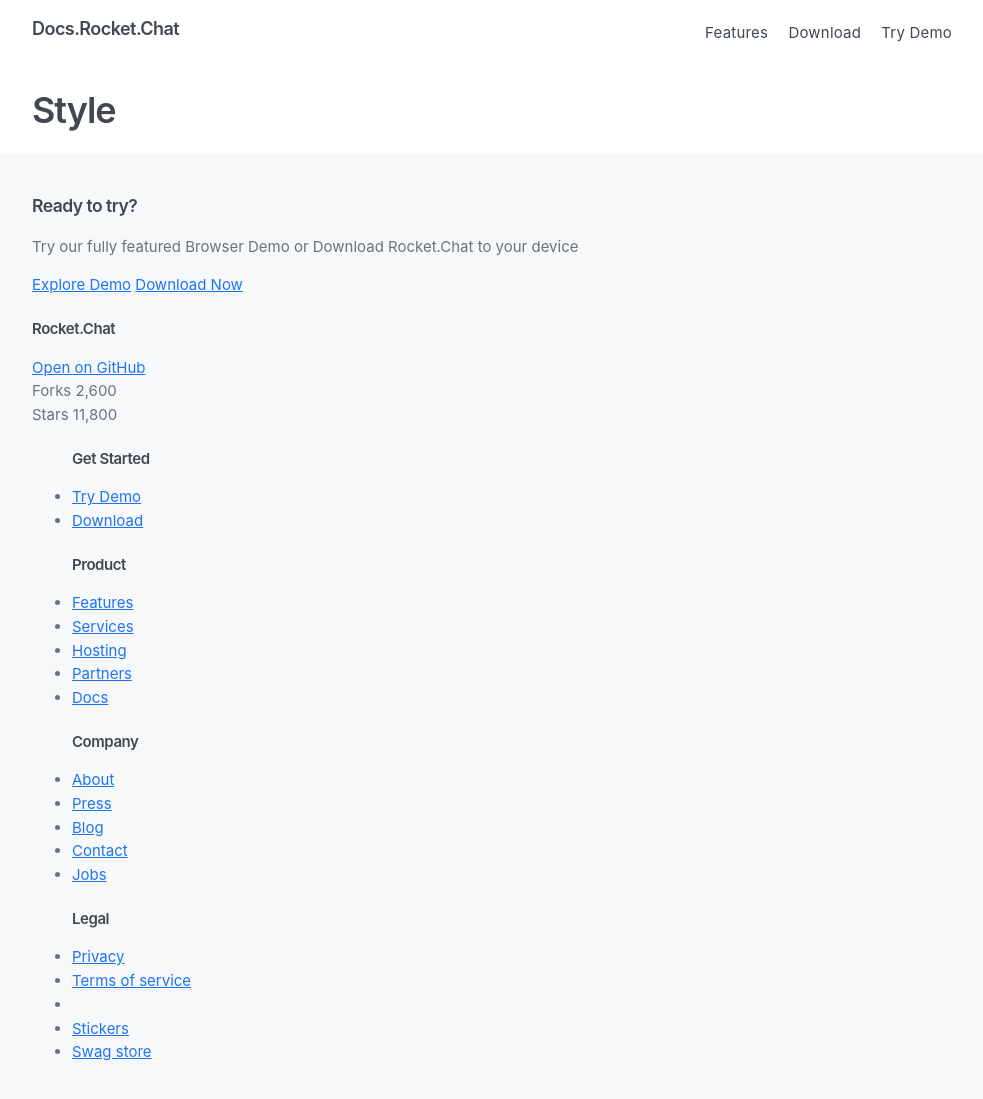
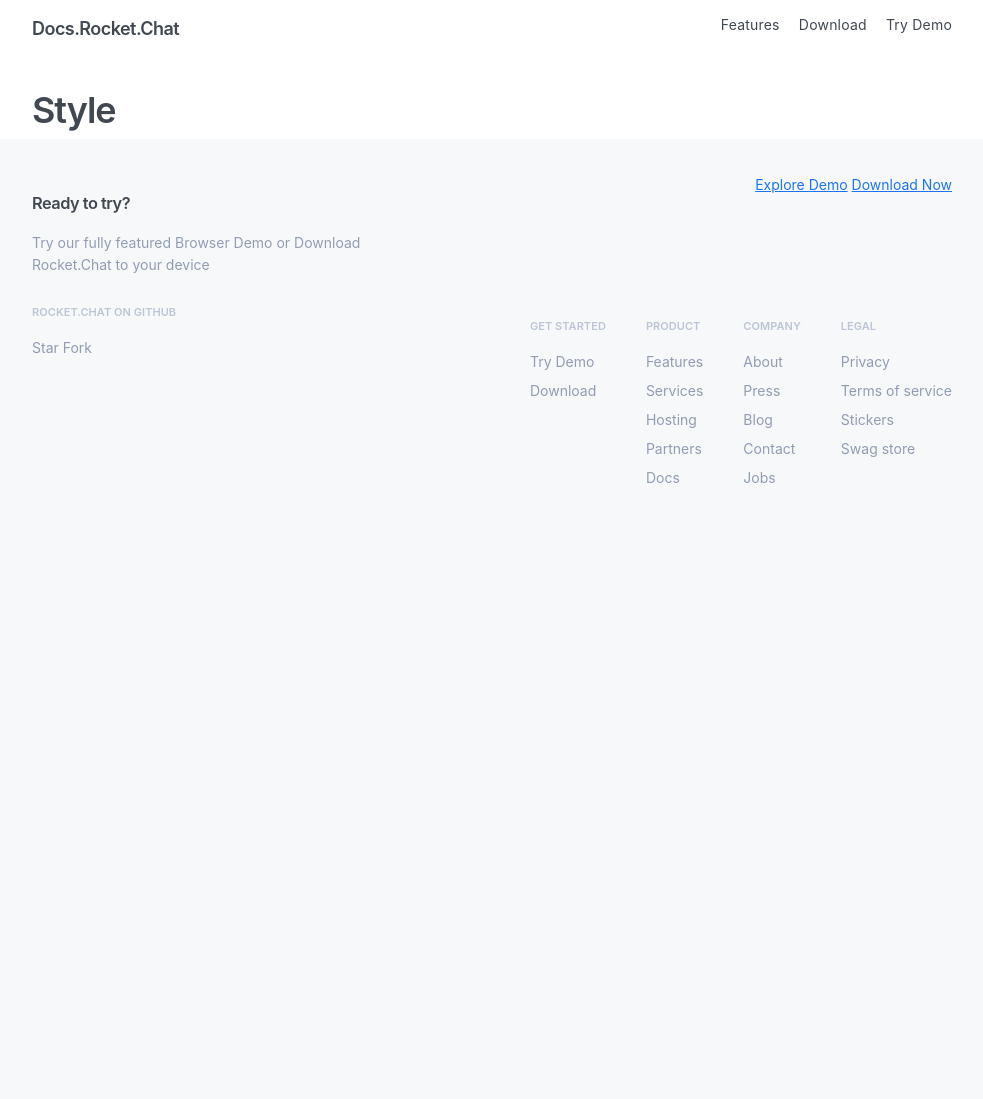
Before and after one commit to RocketChat/docs.rocket.chat, a Jekyll site: the page built from guide/style.html, in a window 1280 px wide. Shown: the whole page, without its empty margins (148-1131 px from the left). Built offline with Jekyll 4.4.1, drawn with Linux system fonts in a browser that asks for light colours; after the commit the page ends 900 px from its top, so only the background shows below that.

Commit message:
Footer styling almost complete

```diff
--- a/_layouts/default.html
+++ b/_layouts/default.html
@@ -2,26 +2,36 @@
 <html lang="en">
 <head>
   <title>{{ site.title }}{% if page.title %} - {{ page.title }}{% endif %}</title>
+
   <meta charset="utf-8">
   <meta name="viewport" content="width=device-width, initial-scale=1">
+
   <link rel="canonical" href="{{ page.url | absolute_url }}">
   <link rel="alternate" type="application/rss+xml" title="{{ site.title }}" href="/feed.xml">
   <link rel="shortcut icon" href="/favicon.ico?v=1"/>
   <link rel="stylesheet" href="{{ site.url }}/styles.css?v={{ site.version }}">
+
+  <script async defer src="https://buttons.github.io/buttons.js"></script>
 </head>
 <body class="{{ page.layout }}">
 
+  <div class="white">
+    <header>
       <div class="wrapper">
-    <header>
         <h2><a href="/">{{ site.title }}</a></h2>
         <ul>
           <li><a href="#" target="_blank">Features</a></li>
           <li><a href="#" target="_blank">Download</a></li>
           <li><a href="#" target="_blank">Try Demo</a></li>
         </ul>
+      </div>
     </header>
 
+    <div class="content">
+      <div class="wrapper">
         {{ content }}
+      </div>
+    </div>
   </div>
 
   <footer>
@@ -29,14 +39,16 @@
 
       {% include callout.html %}
 
+      <div class="content">
         <div class="left">
-        <h4>Rocket.Chat</h4>
-        <a href="#">Open on GitHub</a>
+          <h4>Rocket.Chat on GitHub</h4>
           <div class="">
-          Forks <span>2,600</span>
-        </div>
-        <div class="">
-          Stars <span>11,800</span>
+            <a class="github-button" href="https://github.com/RocketChat/Rocket.Chat"
+              data-icon="octicon-star" data-size="large" data-show-count="true"
+              aria-label="Star RocketChat/Rocket.Chat on GitHub">Star</a>
+            <a class="github-button" href="https://github.com/RocketChat/Rocket.Chat/fork"
+              data-icon="octicon-repo-forked" data-size="large" data-show-count="true"
+              aria-label="Fork RocketChat/Rocket.Chat on GitHub">Fork</a>
           </div>
         </div>
         <div class="right">
@@ -65,13 +77,14 @@
             <h4>Legal</h4>
             <li><a href="#">Privacy</a></li>
             <li><a href="#">Terms of service</a></li>
-          <li></li>
             <li><a href="#">Stickers</a></li>
             <li><a href="#">Swag store</a></li>
           </ul>
+        </div>
+      </div>
 
     </div>
-    </div>
+    <div class="clear"></div>
   </footer>
 
   {% if jekyll.environment != "development" %}
--- a/_sass/base.scss
+++ b/_sass/base.scss
@@ -8,11 +8,19 @@
   box-sizing: border-box;
 }
 
+.clear {
+  clear: both;
+}
+
 body {
-  background: $background-body;
+  background: $background-light;
   color: $color-text;
   font: $font-body;
   line-height: 1.58;
+}
+
+.white {
+  background: $background-body;
 }
 
 .wrapper {
@@ -55,7 +63,7 @@
 
 code, pre {
   background: $background-code;
-  color: $color-code;
+  color: $color-code-text;
   font: $font-code;
 
   @media(max-width: $width-page) {
@@ -71,7 +79,7 @@
 }
 
 header {
-  font-size: 18px;
+  font-size: 14px;
   letter-spacing: 0.2px;
 
   h2 {
@@ -86,7 +94,6 @@
 
   li {
     display: inline-block;
-    font-size: 15px;
     padding-left: 15px;
   }
 
@@ -96,9 +103,49 @@
   }
 }
 
+.left {
+  float: left;
+  max-width: 40%;
+}
+
+.right {
+  float: right;
+  max-width: 60%;
+}
+
 footer {
   clear: both;
-  font-size: smaller;
+  font-size: 14px;
   padding: 20px;
   background-color: $background-light;
+  color: $color-footer-text;
+
+  .content {
+    clear: both;
+
+    h4 {
+      text-transform: uppercase;
+      font-size: 11px;
+      letter-spacing: 0.05px;
+      color: $color-footer-heading;
+    }
+
+    ul {
+      float: left;
+      list-style: none;
+    }
+
+    li {
+      margin-bottom: 7px;
+    }
+
+    a, a:visited {
+      color: $color-footer-text;
+      text-decoration: none;
+    }
+
+    a:hover {
+      color: $color-text;
+    }
+  }
 }
--- a/_sass/variables.scss
+++ b/_sass/variables.scss
@@ -12,7 +12,10 @@
 $color-anchor: #1d74f5;
 $color-text: #6c727a;
 
-$color-code: #555555;
+$color-footer-heading: #bcc5d6;
+$color-footer-text: #929db3;
+
+$color-code-text: #555555;
 $color-code-border: #555555;
 
 $font-body: 18px -apple-system, BlinkMacSystemFont, "Segoe UI", Roboto, Helvetica, Arial, sans-serif;
```
Also changed, not shown: _layouts/index.html (+7 -7 lines). Lines whose indentation alone changed are shown as unchanged.
